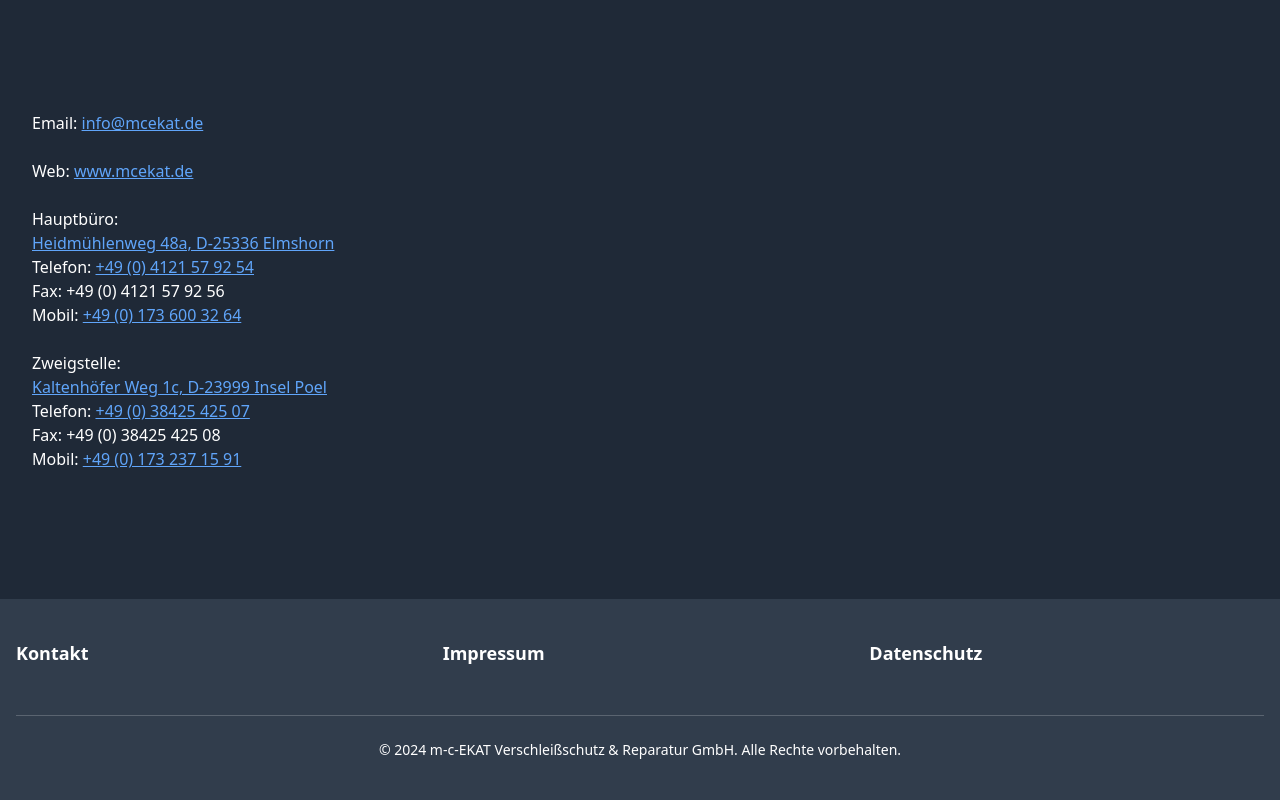
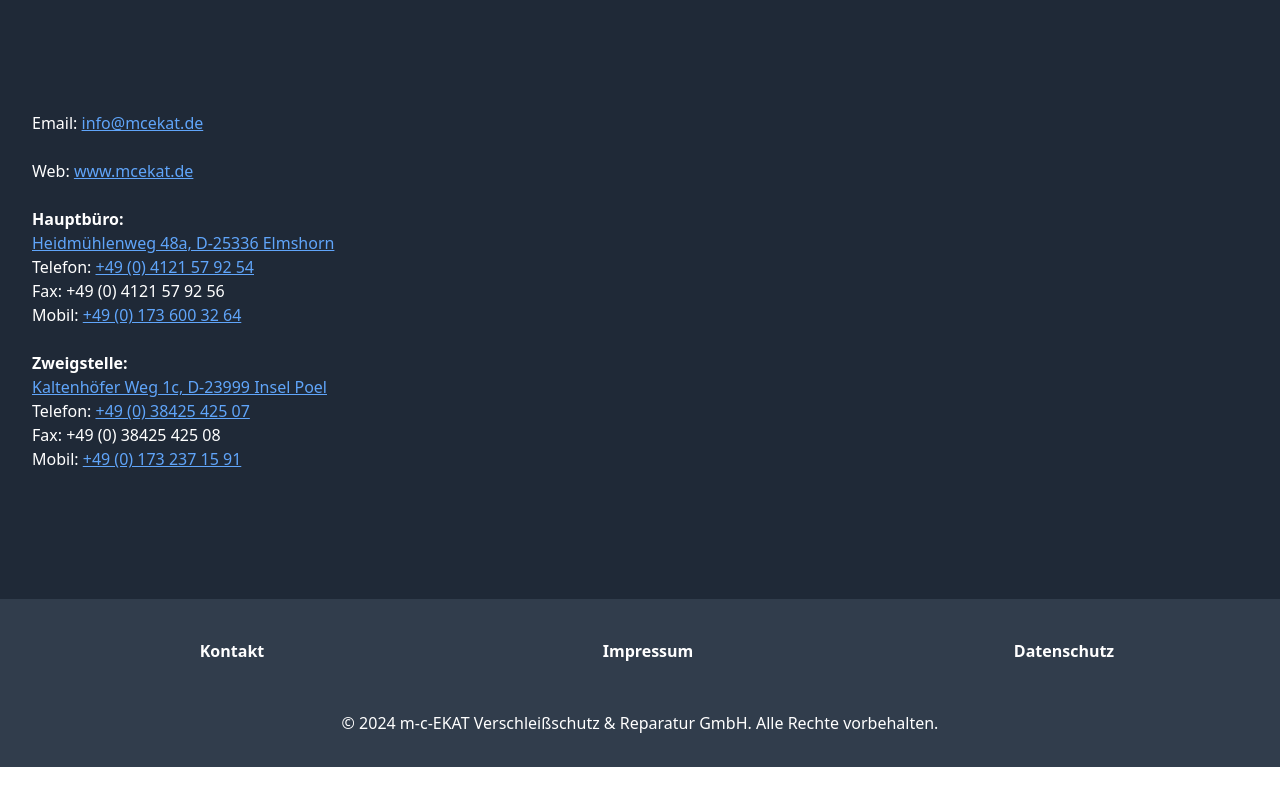
Before and after one commit to locojet/mc-ekat-projekt, a Vue app: page / in a window 1280 px wide. Shown: the part 3569-4369 px from the top of the page. After the commit the page ends 4336 px from the top, so only its background shows below. Built offline with nearby package versions, Linux system fonts and the light colour scheme.

Commit message:
Automatisiertes Update

```diff
--- a/src/components/Footer.vue
+++ b/src/components/Footer.vue
@@ -1,56 +1,95 @@
 <template>
-  <footer class="bg-secondary2 text-white py-10 px-4">
-    <div class="max-w-7xl mx-auto grid gap-8 md:grid-cols-3">
+  <footer class="bg-secondary2 text-white py-8 px-4 w-full">
+    <div class="max-w-7xl mx-auto flex flex-col md:flex-row justify-around text-start">
+
       <!-- Kontakt -->
-      <div>
-        <button @click="toggleSection('kontakt')" class="footer-title">Kontakt</button>
-        <div v-show="activeSection === 'kontakt'" class="footer-content">
+      <div class="mb-6 pl-4 w-full md:w-1/3">
+        <button @click="toggleSection('kontakt')" class="font-bold w-full text-left">
+          Kontakt
+        </button>
+        <transition name="fade">
+          <div v-show="activeSection === 'kontakt'" class="mt-2">
             <p><strong>m-c-EKAT Verschleißschutz & Reparatur GmbH</strong><br>
               Heidmühlenweg 48a, D-25336 Elmshorn<br>
               Telefon: +49 (0) 4121 57 92 54<br>
               Fax: +49 (0) 4121 57 92 56<br>
               Mobil: +49 (0) 173 600 32 64<br><br>
+
               Kaltenhöfer Weg 1c, D-23999 Insel Poel<br>
               Telefon: +49 (0) 38425 425 07<br>
               Fax: +49 (0) 38425 425 08<br>
-            Mobil: +49 (0) 173 237 15 91<br><br>
-            Email: <a href="mailto:info@mcekat.de" class="underline">info@mcekat.de</a><br>
-            Web: <a href="http://www.mcekat.de" target="_blank" class="underline">www.mcekat.de</a>
-          </p>
+              Mobil: +49 (0) 173 237 15 91</p>
+
+            <p>Email: <a href="mailto:info@mcekat.de" class="underline">info@mcekat.de</a><br>
+              Web: <a href="http://www.mcekat.de" target="_blank" class="underline">www.mcekat.de</a></p>
           </div>
+        </transition>
       </div>
 
       <!-- Impressum -->
-      <div>
-        <button @click="toggleSection('impressum')" class="footer-title">Impressum</button>
-        <div v-show="activeSection === 'impressum'" class="footer-content">
-          <p class="text-sm leading-relaxed">
+      <div class="mb-6 pl-4 w-full md:w-1/3">
+        <button @click="toggleSection('impressum')" class="font-bold w-full text-left">
+          Impressum
+        </button>
+        <transition name="fade">
+          <div v-show="activeSection === 'impressum'" class="mt-2">
+            <p>
               Angaben gemäß § 5 TMG:<br>
-            m-c-EKAT GmbH, Heidmühlenweg 48a, D-25336 Elmshorn<br>
+              m-c-EKAT Verschleißschutz & Reparatur GmbH<br>
+              Heidmühlenweg 48a, D-25336 Elmshorn<br>
               Kaltenhöfer Weg 1c, D-23999 Kirchdorf/Poel<br><br>
-            Registergericht: Amtsgericht Pinneberg – HRB 2315 EL<br>
-            USt-IdNr.: DE 230 119 681<br><br>
-            Geschäftsführer: Mathias & Christian Ekat<br>
-            Verantwortlich i.S.d. § 55 Abs. 2 RStV: Christian Ekat<br>
-            <a href="http://ec.europa.eu/consumers/odr" target="_blank" class="underline">EU-Streitschlichtung</a><br><br>
-            Weitere rechtliche Informationen im vollständigen Impressum.
+              Registergericht: Amtsgericht Pinneberg<br>
+              Handelsregister: HRB 2315 EL<br>
+              Umsatzsteuer-Ident.Nr.: DE 230 119 681 (gemäß § 27 a Umsatzsteuergesetz)<br><br>
+              Geschäftsführer/Vertreten durch:<br>
+              Mathias Ekat, Christian Ekat<br><br>
+              Internet: <a href="mailto:info@mcekat.de" class="underline">info@mcekat.de</a><br><br>
+              Verantwortlich für den Inhalt nach § 55 Abs. 2 RStV:<br>
+              Christian Ekat, Kaltenhöfer Weg 1c, 23999 Insel Poel<br><br>
+              Hinweis auf EU-Streitschlichtung:<br>
+              Die Europäische Kommission stellt eine Plattform zur Online-Streitbeilegung (OS) bereit:<br>
+              <a href="http://ec.europa.eu/consumers/odr" target="_blank" class="underline">http://ec.europa.eu/consumers/odr</a><br>
+              Unsere E-Mail-Adresse finden Sie oben im Impressum.
             </p>
           </div>
+        </transition>
       </div>
 
       <!-- Datenschutz -->
-      <div>
-        <button @click="toggleSection('datenschutz')" class="footer-title">Datenschutz</button>
-        <div v-show="activeSection === 'datenschutz'" class="footer-content">
-          <p class="text-sm leading-relaxed">
-            Wir nehmen den Schutz Ihrer persönlichen Daten sehr ernst. Details zur Verarbeitung, Widerruf, Cookies & Server-Logs finden Sie in unserer vollständigen Datenschutzerklärung.
+      <div class="mb-6 pl-4 w-full md:w-1/3">
+        <button @click="toggleSection('datenschutz')" class="font-bold w-full text-left">
+          Datenschutz
+        </button>
+        <transition name="fade">
+          <div v-show="activeSection === 'datenschutz'" class="mt-2">
+            <p>
+              Verantwortliche Stelle:<br>
+              m-c-EKAT Verschleißschutz & Reparatur GmbH<br>
+              Christian Ekat<br>
+              Heidmühlenweg 48a, D-235336 Elmshorn<br><br>
+              Sicherheit und Schutz personenbezogener Daten:<br>
+              Wir behandeln Ihre Daten streng vertraulich und entsprechend der DSGVO und BDSG. Datenübertragungen im Internet können jedoch Sicherheitslücken aufweisen.<br><br>
+              Rechtmäßigkeit der Verarbeitung:<br>
+              Die Datenverarbeitung erfolgt nur auf Basis gesetzlicher Erlaubnis (Art. 6 Abs. 1 lit. a–f DSGVO).<br><br>
+              Widerruf Ihrer Einwilligung:<br>
+              Sie können eine bereits erteilte Einwilligung jederzeit widerrufen. Der Widerruf berührt nicht die Rechtmäßigkeit der bis dahin erfolgten Verarbeitung.<br><br>
+              Beschwerderecht bei der Aufsichtsbehörde:<br>
+              Zuständige Datenschutzbehörde siehe: <a href="https://www.bfdi.bund.de" target="_blank" class="underline">bfdi.bund.de</a><br><br>
+              Auskunft, Berichtigung, Sperrung, Löschung:<br>
+              Sie haben das Recht auf unentgeltliche Auskunft über Ihre gespeicherten Daten sowie deren Löschung oder Korrektur.<br><br>
+              Cookies:<br>
+              Diese Website verwendet Cookies zur Verbesserung der Nutzerfreundlichkeit. Sie können Cookies im Browser deaktivieren.<br><br>
+              Widerspruch Werbe-Mails:<br>
+              Der Nutzung veröffentlichter Kontaktdaten zur unverlangten Werbung wird widersprochen.
             </p>
           </div>
-      </div>
+        </transition>
       </div>
 
-    <div class="mt-10 text-center text-sm border-t border-white/20 pt-6">
-      © {{ new Date().getFullYear() }} m-c-EKAT Verschleißschutz & Reparatur GmbH. Alle Rechte vorbehalten.
+    </div>
+
+    <div class="mt-4">
+      <p class="text-center">© {{ new Date().getFullYear() }} m-c-EKAT Verschleißschutz & Reparatur GmbH. Alle Rechte vorbehalten.</p>
     </div>
   </footer>
 </template>
@@ -66,16 +105,38 @@
   methods: {
     toggleSection(section) {
       this.activeSection = this.activeSection === section ? null : section;
-    }
-  }
+    },
+  },
 };
 </script>
 
 <style scoped>
-.footer-title {
-  @apply font-bold text-lg text-white mb-2 cursor-pointer hover:text-gray-300;
+footer button {
+  background: none;
+  border: none;
+  color: white;
+  cursor: pointer;
+  padding: 0.5rem;
+  text-align: left;
 }
-.footer-content {
-  @apply text-start text-white text-sm mt-2 transition-all duration-300 ease-in-out;
+footer button:hover {
+  color: #a0aec0;
+}
+.fade-enter-active, .fade-leave-active {
+  transition: opacity 0.5s;
+}
+.fade-enter, .fade-leave-to {
+  opacity: 0;
+}
+a {
+  color: #ffffff;
+}
+a.underline:hover {
+  text-decoration: underline;
+}
+@media (min-width: 768px) {
+  footer button {
+    text-align: center;
+  }
 }
 </style>
--- a/src/components/Formular.vue
+++ b/src/components/Formular.vue
@@ -5,33 +5,35 @@
 
         <!-- Información de contacto -->
         <div class="contact-info space-y-6">
-          <p>Email: <a href="mailto:juank2219@hotmail.com" class="text-blue-400 underline">info@mcekat.de</a></p>
+          <p>Email: <a href="mailto:info@mcekat.de" class="text-blue-400 underline">info@mcekat.de</a></p>
           <p>Web: <a href="https://www.mcekat.de" target="_blank" class="text-blue-400 underline">www.mcekat.de</a></p>
-          <p>
-            Hauptbüro:<br>
+
+          <div>
+            <p class="font-semibold">Hauptbüro:</p>
             <a href="https://www.google.com/maps/search/?api=1&query=Heidmühlenweg+48a,+D-25336+Elmshorn"
                target="_blank"
                class="text-blue-400 underline">
                Heidmühlenweg 48a, D-25336 Elmshorn
             </a><br>
-            Telefon: <a href="tel:+494121579254" class="text-blue-400 underline">+49 (0) 4121 57 92 54</a><br>
-            Fax: +49 (0) 4121 57 92 56<br>
-            Mobil: <a href="tel:+491736003264" class="text-blue-400 underline">+49 (0) 173 600 32 64</a>
-          </p>
-          <p>
-            Zweigstelle:<br>
+            <span>Telefon: <a href="tel:+494121579254" class="text-blue-400 underline">+49 (0) 4121 57 92 54</a></span><br>
+            <span>Fax: +49 (0) 4121 57 92 56</span><br>
+            <span>Mobil: <a href="tel:+491736003264" class="text-blue-400 underline">+49 (0) 173 600 32 64</a></span>
+          </div>
+
+          <div>
+            <p class="font-semibold">Zweigstelle:</p>
             <a href="https://www.google.com/maps/search/?api=1&query=Kaltenhöfer+Weg+1c,+D-23999+Insel+Poel"
                target="_blank"
                class="text-blue-400 underline">
                Kaltenhöfer Weg 1c, D-23999 Insel Poel
             </a><br>
-            Telefon: <a href="tel:+493842542507" class="text-blue-400 underline">+49 (0) 38425 425 07</a><br>
-            Fax: +49 (0) 38425 425 08<br>
-            Mobil: <a href="tel:+491732371591" class="text-blue-400 underline">+49 (0) 173 237 15 91</a>
-          </p>
+            <span>Telefon: <a href="tel:+493842542507" class="text-blue-400 underline">+49 (0) 38425 425 07</a></span><br>
+            <span>Fax: +49 (0) 38425 425 08</span><br>
+            <span>Mobil: <a href="tel:+491732371591" class="text-blue-400 underline">+49 (0) 173 237 15 91</a></span>
+          </div>
         </div>
 
-        <!-- Formulario (comentado por ahora) -->
+        <!-- Formulario (opcional, activalo si lo necesitas) -->
         <!--
         <form @submit.prevent="submit(form)" class="flex flex-col space-y-4 p-6 rounded-lg bg-gray-700">
           <h1 class="text-2xl font-semibold text-center">Kontaktieren Sie uns</h1>
@@ -79,12 +81,11 @@
 const waiting = ref(false);
 
 async function submit(form) {
-  console.log(form);
+  console.log(form); // Aquí conectás tu backend o API para enviar el correo
 }
 </script>
 
 <style scoped>
-
 .input {
   padding: 0.75rem;
   border-radius: 0.375rem;
```
Also changed, not shown: 1 other file (tests, documents, lock files or other folders). Lines whose indentation alone changed are shown as unchanged.
